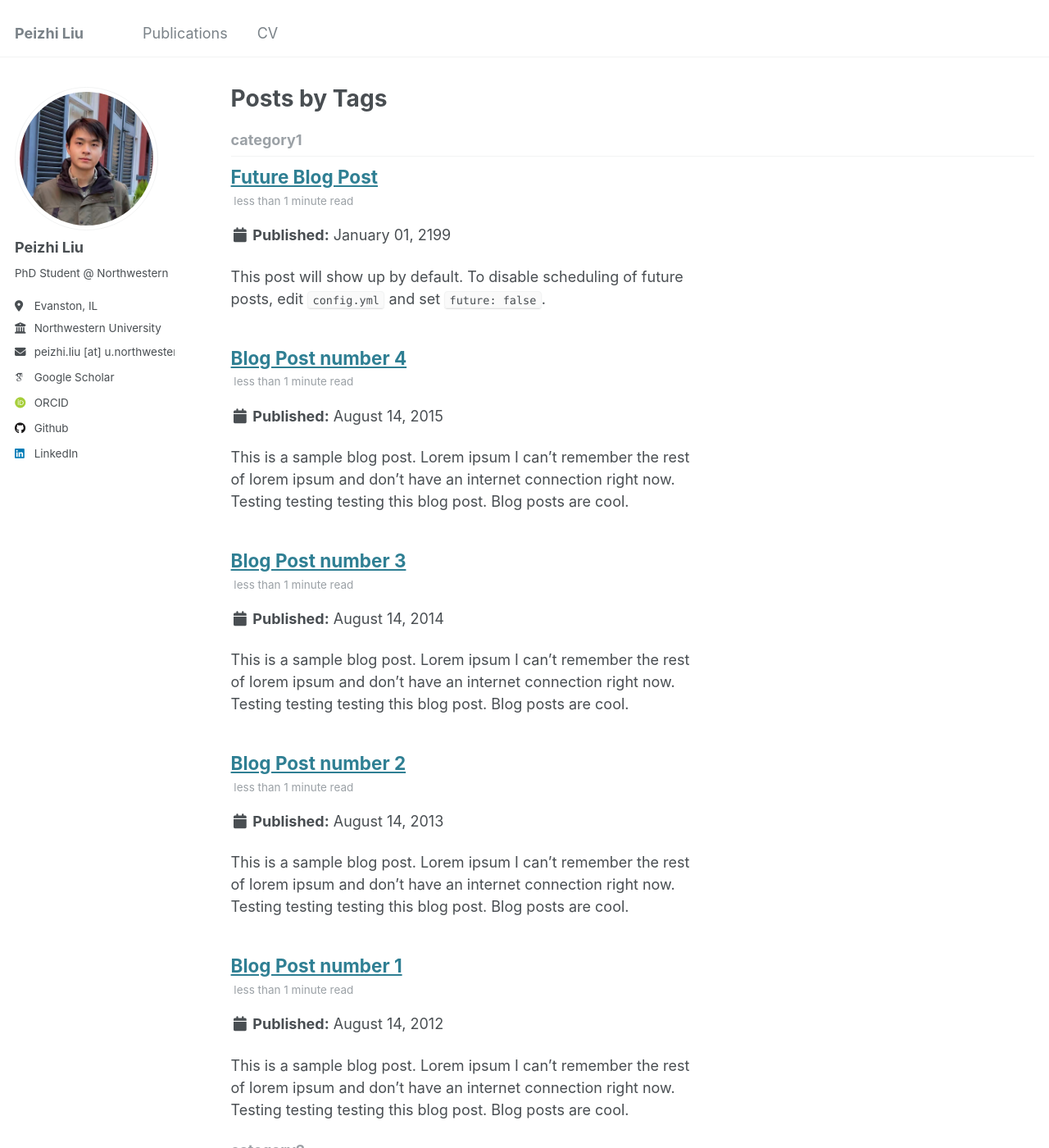
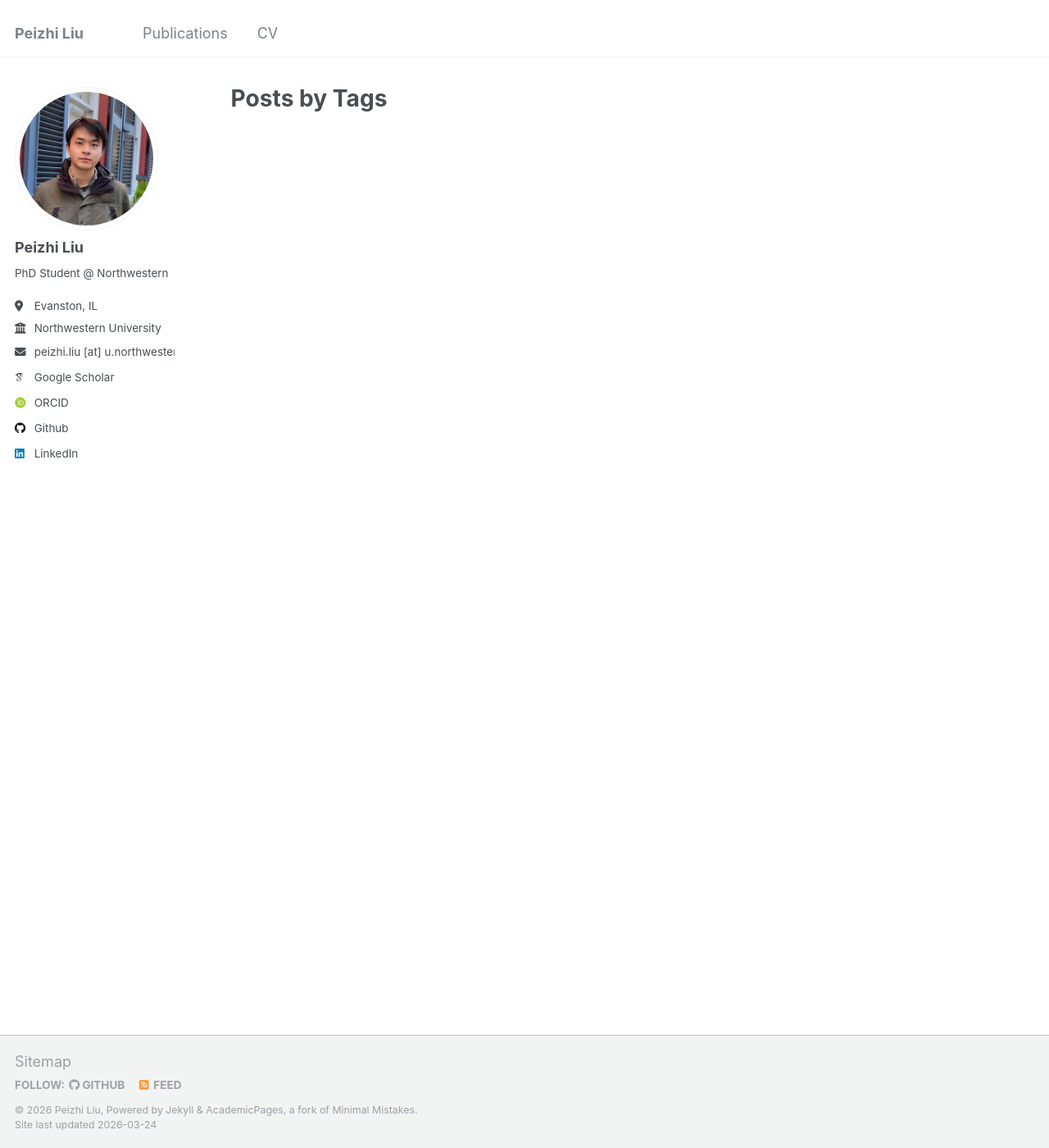
Before and after one commit to peizhiliu168/peizhiliu168.github.io, a Jekyll site: the page built from _pages/tag-archive.html, in a window 1280 px wide and 1400 px high. Shown: the whole window at 82% size. Built offline with Jekyll 4.4.1, drawn with Linux system fonts in a browser that asks for light colours; some web fonts are replaced; some of the changed text lies outside the part shown.

Commit message:
removed unneeded urls

```diff
--- a/_config.yml
+++ b/_config.yml
@@ -27,52 +27,17 @@ author:
   bio              : "PhD Student @ Northwestern"
   location         : "Evanston, IL"
   employer         : "Northwestern University"
-  uri              : # URL
   email            : "peizhi.liu [at] u.northwestern.edu"
 
   # Academic websites
-  arxiv            : # URL - Update with the correct link to your profile
   googlescholar    : "https://scholar.google.com/citations?user=7Mtdj9YAAAAJ&hl=en"
-  impactstory      : # URL
   orcid            : "https://orcid.org/0009-0007-3446-6019"
-  semantic         : # URL
-  pubmed           : # URL
-  researchgate     : # URL
-  scopus           : # URL
 
   # Repositories and software development
-  bitbucket        : # Username - Update with your username on the site
-  codepen          : # Username
-  dribbble         : # Username
   github           : "peizhiliu168"
-  kaggle           : # Username
-  stackoverflow    : # User number or user number and name (i.e., use "1" or "1/jeff-atwood")
 
   # Social media
-  bluesky          : # "bsky.app" # Replace this with you Bluesky username
-  facebook         : # Username
-  flickr           : # Username
-  foursquare       : # Username
-  goodreads        : # Username
-  google_plus      : # Username
-  keybase          : # Username
-  instagram        : # Username
-  lastfm           : # Username
   linkedin         : peizhiliu
-  mastodon         : # URL
-  medium           : # URL
-  pinterest        : # Username
-  soundcloud       : # Username
-  steam            : # Username
-  telegram         : # URL
-  tumblr           : # Username
-  twitter          : # Username for X / Twitter
-  vine             : # Username
-  weibo            : # Username
-  wikipedia        : # Username
-  xing             : # Username
-  youtube          : # Username
-  zhihu            : # Username
 
 # Publication Category - The following the list of publication categories and their headings
 publication_category:
--- a/_posts/2012-08-14-blog-post-1.md
+++ /dev/null
@@ -1,20 +0,0 @@
----
-title: 'Blog Post number 1'
-date: 2012-08-14
-permalink: /posts/2012/08/blog-post-1/
-tags:
-  - cool posts
-  - category1
-  - category2
----
-
-This is a sample blog post. Lorem ipsum I can't remember the rest of lorem ipsum and don't have an internet connection right now. Testing testing testing this blog post. Blog posts are cool.
-
-Headings are cool
-======
-
-You can have many headings
-======
-
-Aren't headings cool?
-------
--- a/_posts/2013-08-14-blog-post-2.md
+++ /dev/null
@@ -1,20 +0,0 @@
----
-title: 'Blog Post number 2'
-date: 2013-08-14
-permalink: /posts/2013/08/blog-post-2/
-tags:
-  - cool posts
-  - category1
-  - category2
----
-
-This is a sample blog post. Lorem ipsum I can't remember the rest of lorem ipsum and don't have an internet connection right now. Testing testing testing this blog post. Blog posts are cool.
-
-Headings are cool
-======
-
-You can have many headings
-======
-
-Aren't headings cool?
-------
--- a/_posts/2014-08-14-blog-post-3.md
+++ /dev/null
@@ -1,20 +0,0 @@
----
-title: 'Blog Post number 3'
-date: 2014-08-14
-permalink: /posts/2014/08/blog-post-3/
-tags:
-  - cool posts
-  - category1
-  - category2
----
-
-This is a sample blog post. Lorem ipsum I can't remember the rest of lorem ipsum and don't have an internet connection right now. Testing testing testing this blog post. Blog posts are cool.
-
-Headings are cool
-======
-
-You can have many headings
-======
-
-Aren't headings cool?
-------
--- a/_posts/2199-01-01-future-post.md
+++ /dev/null
@@ -1,11 +0,0 @@
----
-title: 'Future Blog Post'
-date: 2199-01-01
-permalink: /posts/2012/08/blog-post-4/
-tags:
-  - cool posts
-  - category1
-  - category2
----
-
-This post will show up by default. To disable scheduling of future posts, edit `config.yml` and set `future: false`.
```
Also changed, not shown: _data/navigation.yml (+0 -15 lines), _pages/markdown.md (deleted, +0 -292 lines), _pages/portfolio.html (deleted, +0 -13 lines), _pages/talks.html (deleted, +0 -16 lines), _pages/teaching.html (deleted, +0 -12 lines), _pages/year-archive.html (deleted, +0 -19 lines), _portfolio/portfolio-1.md (deleted, +0 -7 lines), _portfolio/portfolio-2.html (deleted, +0 -7 lines), _posts/2015-08-14-blog-post-4.md (deleted, +0 -20 lines), _talks/2012-03-01-talk-1.md (deleted, +0 -11 lines), _talks/2013-03-01-tutorial-1.md (deleted, +0 -13 lines), _talks/2014-02-01-talk-2.md (deleted, +0 -13 lines), _talks/2014-03-01-talk-3.md (deleted, +0 -11 lines), _teaching/2014-spring-teaching-1.md (deleted, +0 -20 lines), 1 more files.
